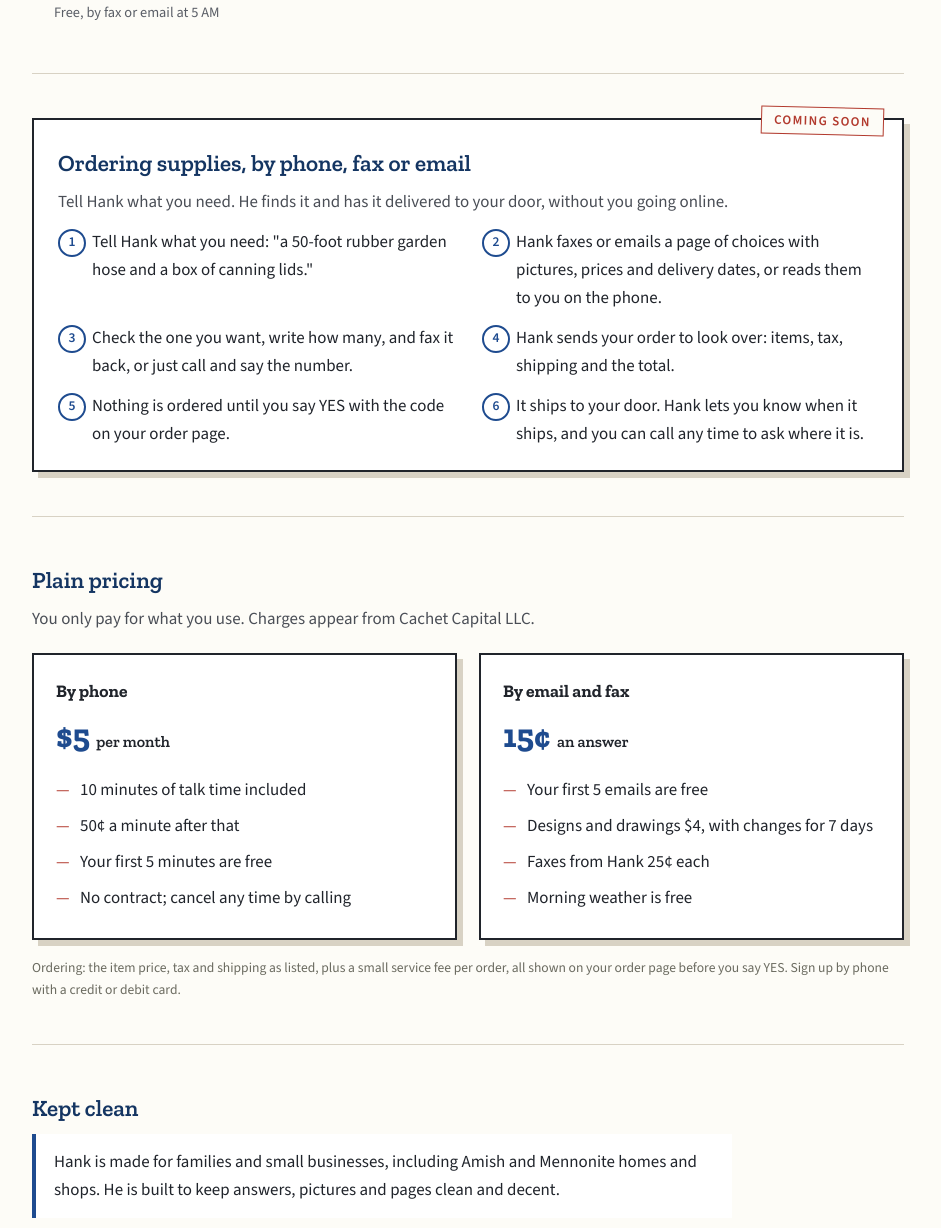
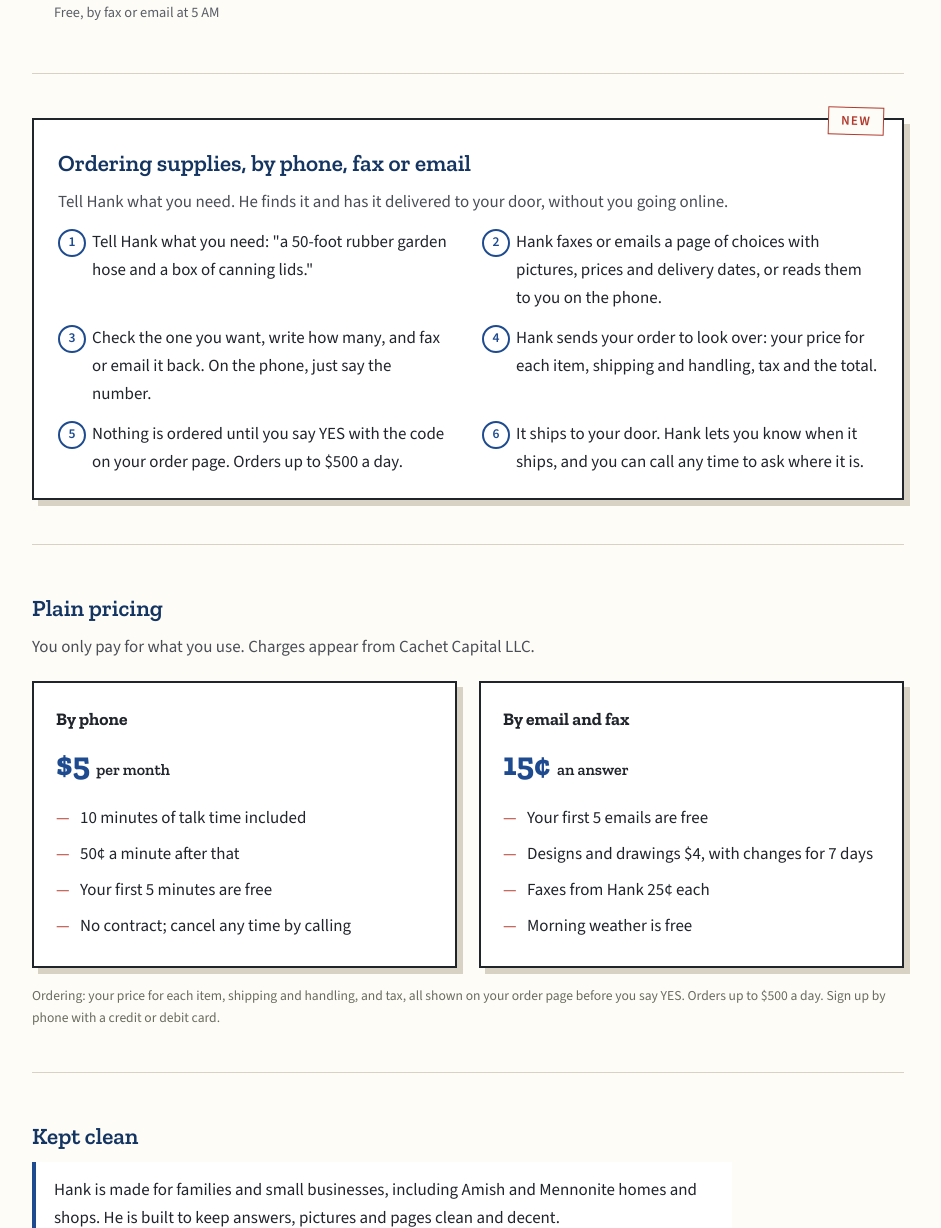
Before and after one commit to heyhank101/heyhank101.github.io, a plain HTML site: page index.html in a window 1280 px wide. Shown: the part 1627-2855 px from the top of the page, without its empty margins (172-1113 px from the left). Drawn offline with nearby package versions, Linux system fonts and the light colour scheme.

Commit message:
Revise ordering instructions andOrdering is live: your price, shipping and handling, orders up to $500 a day fine print details
Updated the ordering section to clarify the process and pricing details.

```diff
--- a/index.html
+++ b/index.html
@@ -191,15 +191,15 @@
 
     <section id="ordering">
       <div class="order">
-        <div class="soon">Coming soon</div>
+        <div class="soon">New</div>
         <h2>Ordering supplies, by phone, fax or email</h2>
         <p class="lead" style="margin-bottom:4px">Tell Hank what you need. He finds it and has it delivered to your door, without you going online.</p>
         <ol>
           <li>Tell Hank what you need: "a 50-foot rubber garden hose and a box of canning lids."</li>
           <li>Hank faxes or emails a page of choices with pictures, prices and delivery dates, or reads them to you on the phone.</li>
-          <li>Check the one you want, write how many, and fax it back, or just call and say the number.</li>
-          <li>Hank sends your order to look over: items, tax, shipping and the total.</li>
-          <li>Nothing is ordered until you say YES with the code on your order page.</li>
+          <li>Check the one you want, write how many, and fax or email it back. On the phone, just say the number.</li>
+          <li>Hank sends your order to look over: your price for each item, shipping and handling, tax and the total.</li>
+          <li>Nothing is ordered until you say YES with the code on your order page. Orders up to $500 a day.</li>
           <li>It ships to your door. Hank lets you know when it ships, and you can call any time to ask where it is.</li>
         </ol>
       </div>
@@ -230,8 +230,8 @@
           </ul>
         </div>
       </div>
-      <p class="fineprint">Ordering: the item price, tax and shipping as listed, plus a small service fee per order,
-      all shown on your order page before you say YES. Sign up by phone with a credit or debit card.</p>
+      <p class="fineprint">Ordering: your price for each item, shipping and handling, and tax,
+      all shown on your order page before you say YES. Orders up to $500 a day. Sign up by phone with a credit or debit card.</p>
     </section>
 
     <section id="clean">
```
